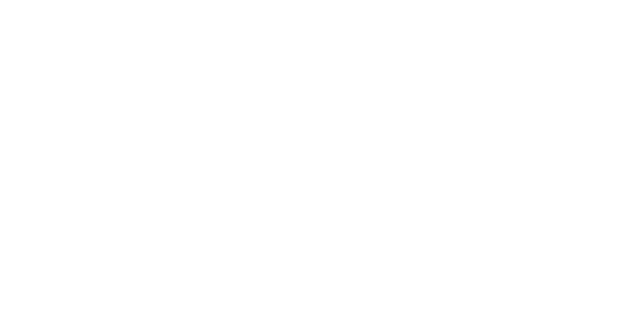
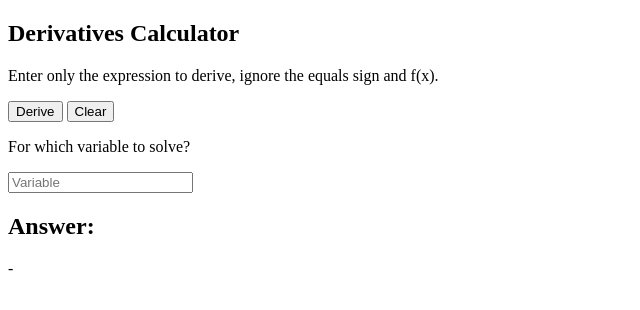
Before and after one commit to Jefferh30/Derivatives-Calculator-with-LaTeX, a plain HTML site: page index.html in a window 1280 px wide. Shown: the whole page, without its empty margins (0-640 px from the left). Drawn offline with Linux system fonts and the light colour scheme.

Commit message:
Add main HTML structure

```diff
--- a/index.html
+++ b/index.html
@@ -20,5 +20,45 @@
     You need to enable JavaScript to use this app
   </noscript>
 
+  <!-- User input section -->
+
+  <section class="user-input">
+    <h1>Derivatives Calculator</h1>
+    <p>Enter only the expression to derive, ignore the equals sign and f(x).</p>
+    <div class="input-inner-container">
+
+      <!-- Calculator keypad -->
+      <div class="calc-keypad">
+
+      </div>
+
+      <!-- Input field inserted here -->
+      <p class="main-input"><span id="inputField"></span></p>
+
+      <!-- Derive, Clear buttons -->
+      <div class="container-btns">
+        <button onclick="deriveBtn()" class="calculate-btn">Derive</button>
+      <button onclick="clearValues()" class="clear-btn">Clear</button>
+      </div>
+
+      <!-- If expression has more than one variable, ask for which variable to derive -->
+      <div class="second-input">
+        <p>For which variable to solve? </p>
+        <input id="input2" class="input-value" placeholder="Variable">
+      </div>
+    </div>
+
+    </section>
+
+
+
+    <!-- Direct answer displayed here -->
+    <section>
+      <div class="output-inner-container">
+        <h2>Answer:</h2>
+      <div class="solution-text"><span id="result1">-</span></div>
+      </div>
+    </section>
+
 </body>
 </html>
```
